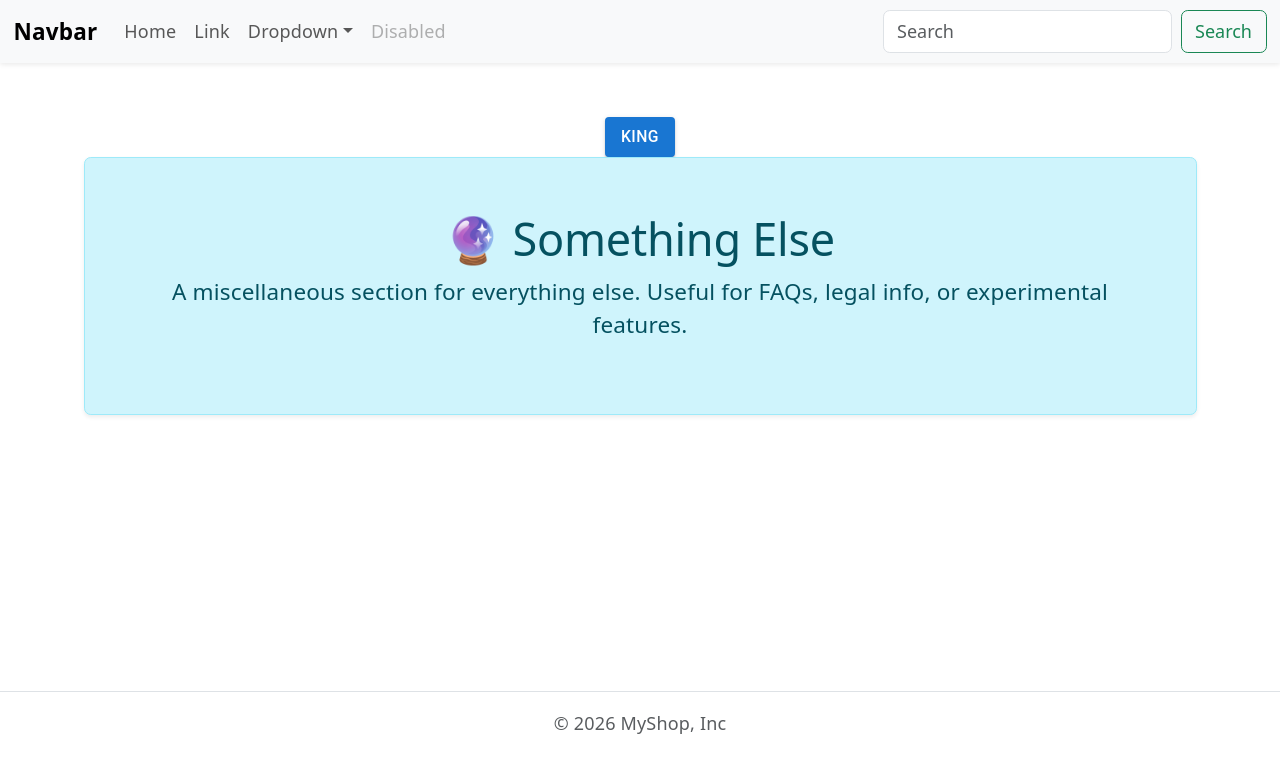
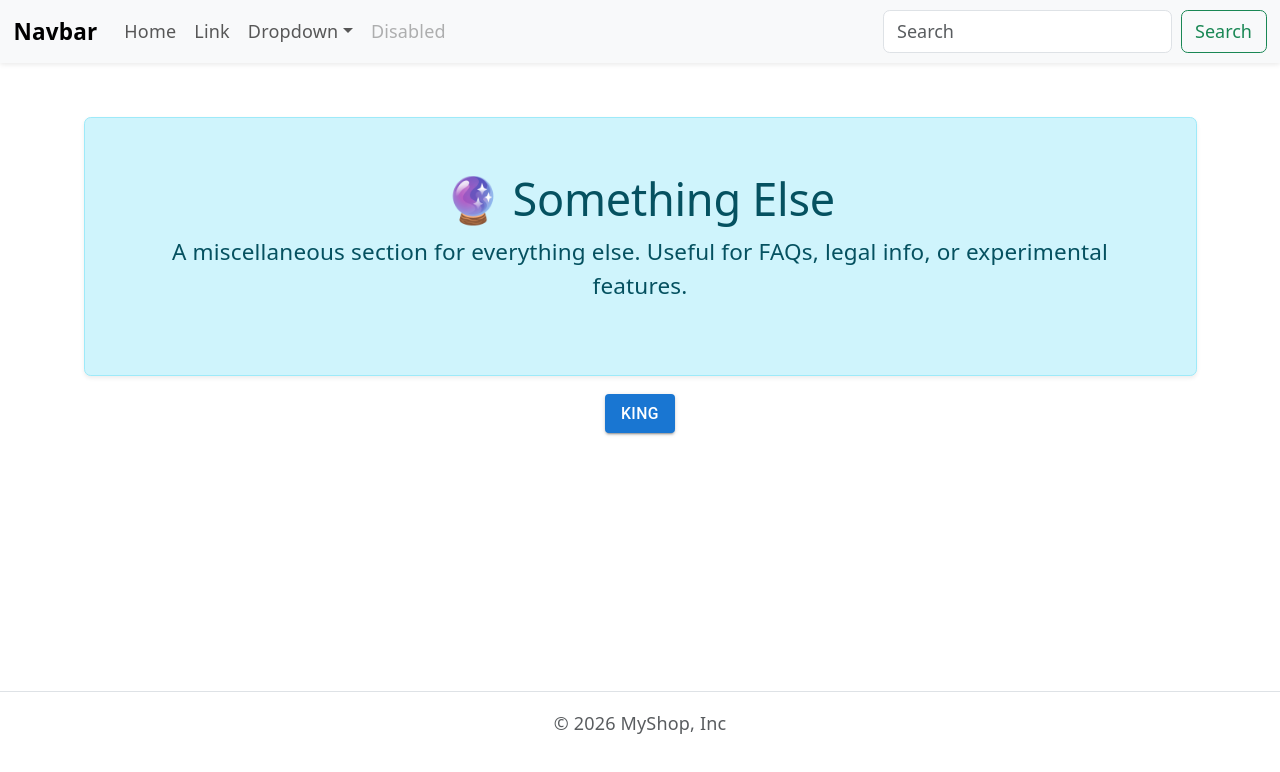
Before and after one commit to Omar4567AV/prj1, a React (Vite) app: page /something-else in a window 1280 px wide. Shown: the top 772 px of the page. Built offline with nearby package versions, Linux system fonts and the light colour scheme.

Commit message:
feat: add SomethingElse page component with informational alert and action button

```diff
--- a/src/pages/SomethingElse.tsx
+++ b/src/pages/SomethingElse.tsx
@@ -4,12 +4,12 @@ import Button from '@mui/material/Button';
 const SomethingElse: React.FC = () => {
     return (
         <div className="container mt-4 mt-lg-5">
-            <div>
-                <Button variant="contained">KING</Button>
-            </div>
             <div className="alert alert-info shadow-sm p-4 p-lg-5" role="alert">
                 <h2 className="alert-heading fs-1">🔮 Something Else</h2>
                 <p className="fs-5">A miscellaneous section for everything else. Useful for FAQs, legal info, or experimental features.</p>
+            </div>
+            <div>
+                <Button variant="contained">KING</Button>
             </div>
         </div>
     );
```
